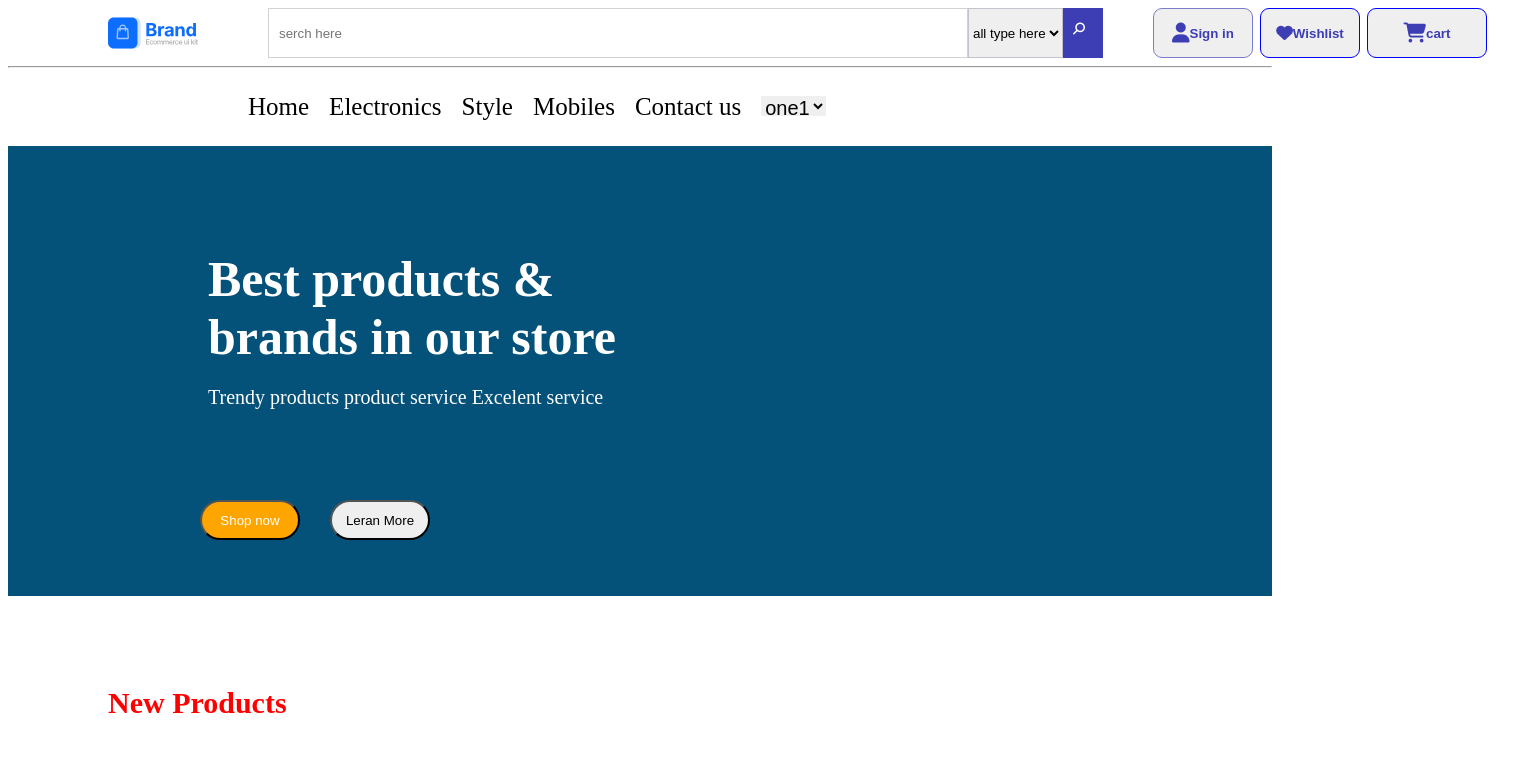
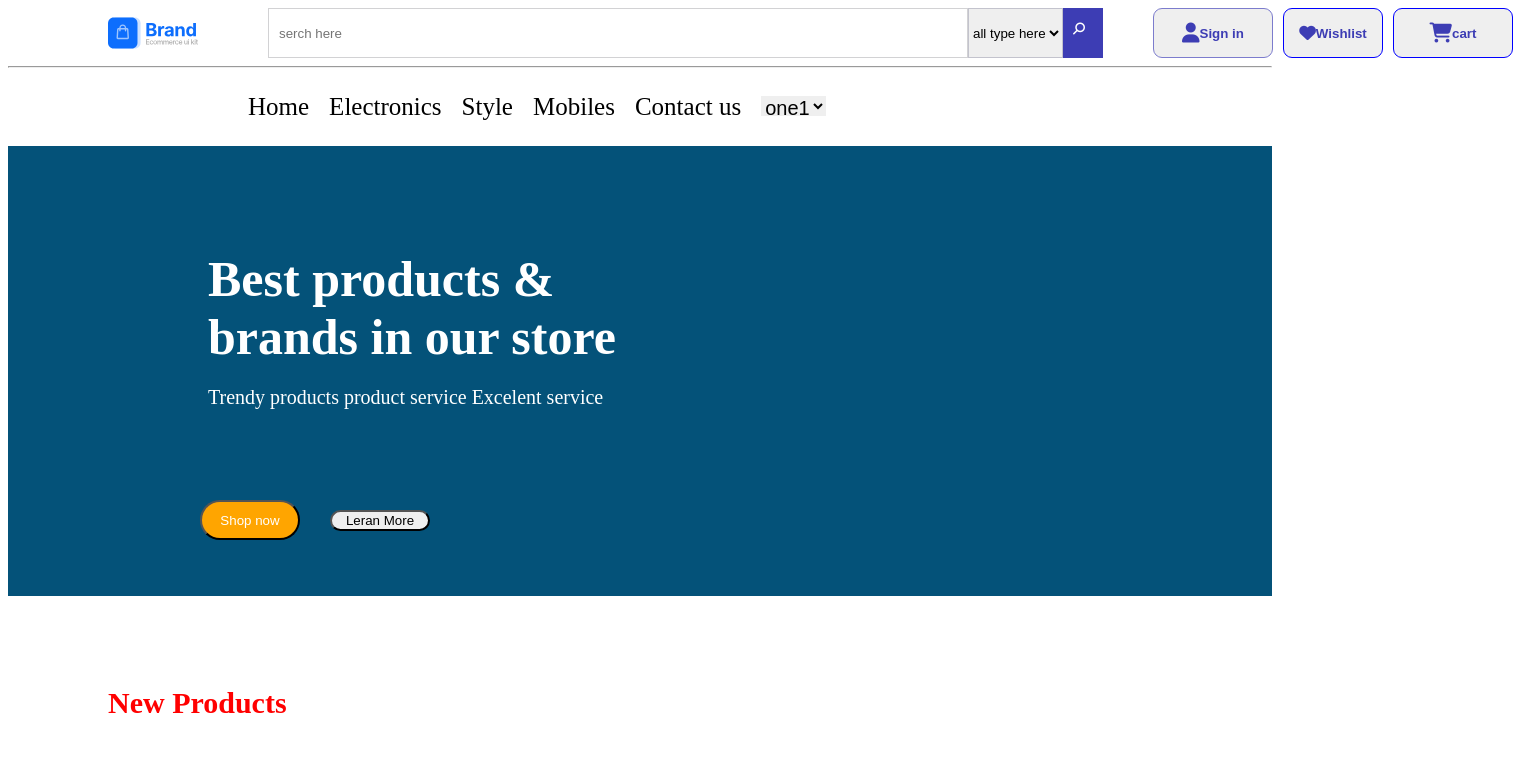
Before and after one commit to shashank4866/ecommerce, a plain HTML site: page index.html in a window 1280 px wide. Shown: the top 784 px of the page, 1513 px wide, since content can reach past the window. Drawn offline with Linux system fonts and the light colour scheme.

Commit message:
Update style.css

```diff
--- a/style.css
+++ b/style.css
@@ -2,10 +2,7 @@ section{
     display: flex;
     margin-left: 100px;
 }
-div:first-child{
-    display: flex;
-}
-div:nth-child(2){
+#first{
     display: flex;
 }
 #logo{
@@ -26,17 +23,19 @@ input[type="serach"]:hover{
 }
 #icon{
     display: flex;
-    gap: 7px;
+    gap: 10px;
     margin-left: 50px;
 }
 #l1{
-    width: 100px;
+    width: px;
     color: rgb(61, 61, 180);
+    display: flex;
 }
 
 #l2{
     width: 100px;
     color:rgb(61, 61, 180);
+    display: flex;
 }
 #l3{
     width: 100px;
@@ -118,6 +117,7 @@ a{
     display: flex; gap: 20px;
     margin-left: 9px;
     margin-bottom: 20px;
+    height: 40px;
 }
 .btn-addto-cart-like{
 border-radius: 10px;
```
